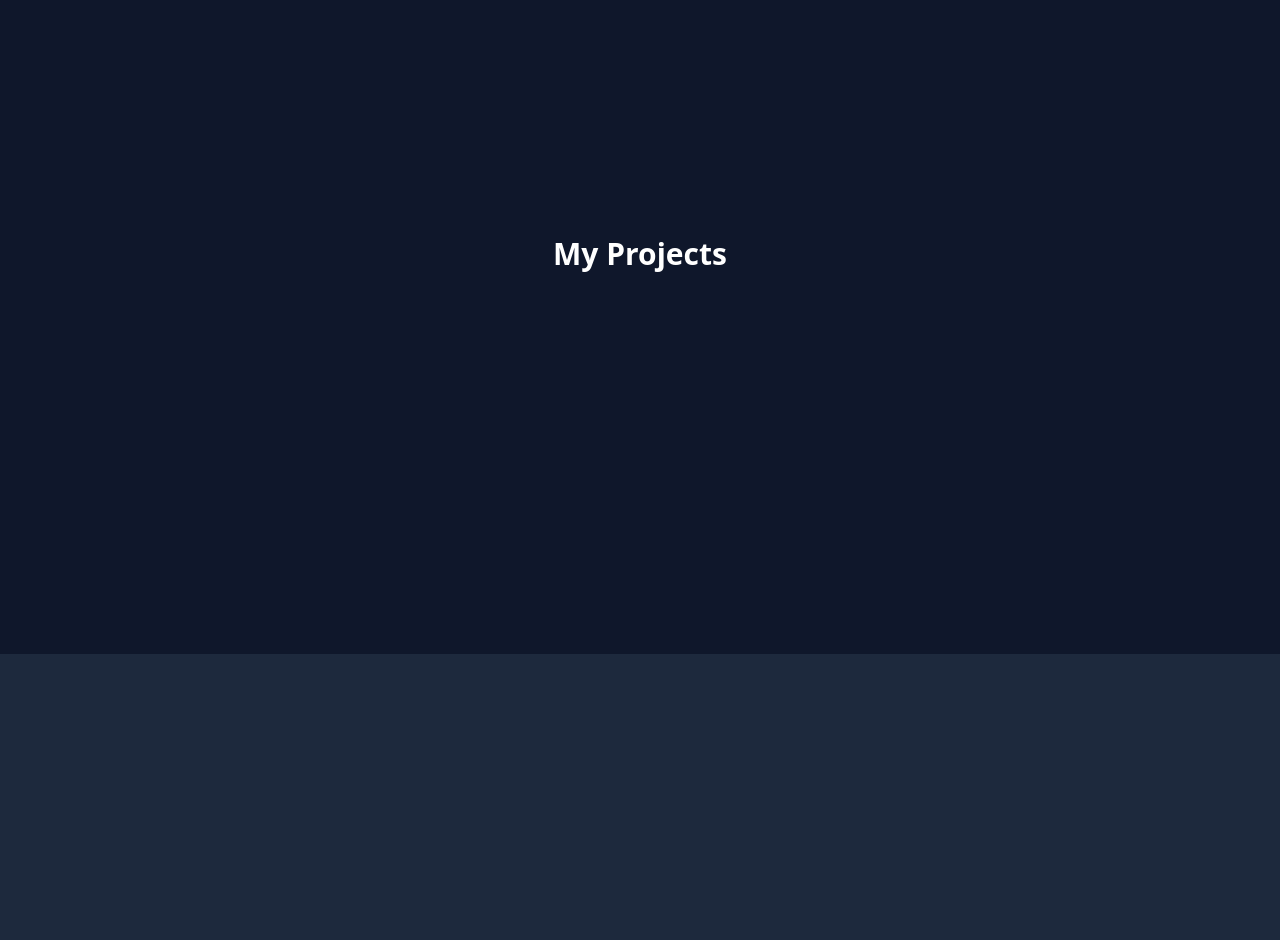
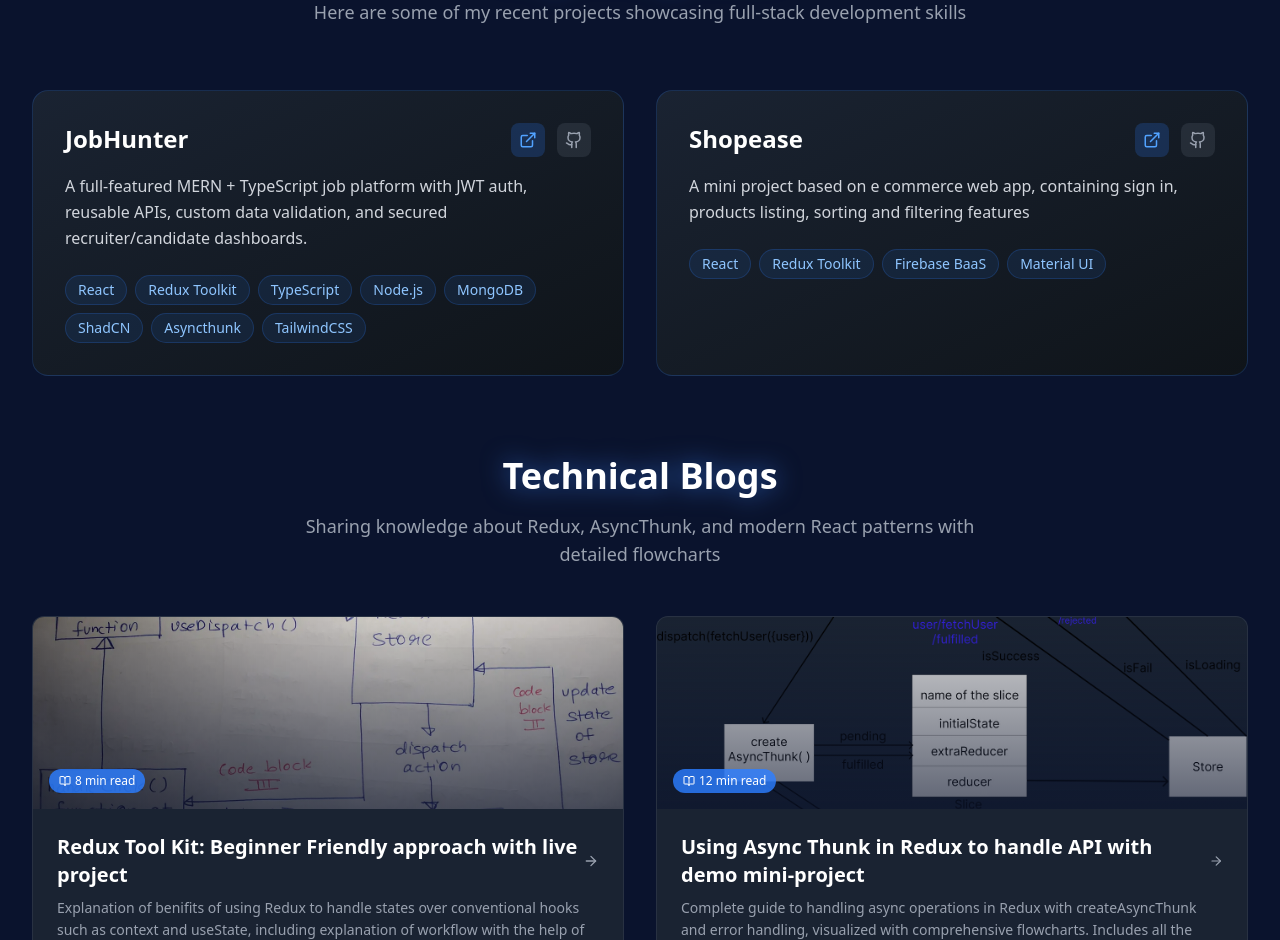
Before and after one commit to VAIBHAVMATHUR137/Portfolio, a React (Vite) app: page / in a window 1280 px wide. Shown: the part 1860-2800 px from the top of the page. Built offline with nearby package versions, Linux system fonts and the light colour scheme.

Commit message:
Finished the my projects section

```diff
--- a/src/App.tsx
+++ b/src/App.tsx
@@ -1,6 +1,7 @@
 import AboutSection from "./components/AboutSection";
 import HeroSection from "./components/HeroSection";
 import Navbar from "./components/Navbar";
+import ProjectSection from "./components/ProjectSection";
 
 function App() {
   return (
@@ -15,17 +16,18 @@
         </section>
         <section
           id="about"
-          className="bg-[#0a132d] py-20 px-4 sm:px-6 lg:px-8 text-white"
+          className="bg-slate-800 py-20 px-4 sm:px-6 lg:px-8 text-white"
         >
           <AboutSection />
         </section>
 
         <section
           id="projects"
-          className="h-screen flex items-center justify-center bg-slate-900"
+          className="min-h-screen flex items-center justify-center bg-slate-900"
         >
-          <h2 className="text-3xl font-bold text-white">My Projects</h2>
+          <ProjectSection />
         </section>
+
         <section
           id="skills"
           className="h-screen flex items-center justify-center bg-slate-800"
--- a/src/PersonalDetails.ts
+++ b/src/PersonalDetails.ts
@@ -1,5 +1,48 @@
-export const details=[
-    {name:"Vaibhav Mathur"},
-    {profession:"Full Stack developer"},
-    {summary:"Curious full-stack engineer focused on deeply understanding system workflows and applying best practices for optimized, maintainable code "}
+export const details = [
+  { name: "Vaibhav Mathur" },
+  { profession: "Full Stack developer" },
+  {
+    summary:
+      "Curious full-stack engineer focused on deeply understanding system workflows and applying best practices for optimized, maintainable code ",
+  },
 ]
+
+export const projects = [
+  {
+    title: "JobHunter",
+    description:
+      "A full-featured MERN + TypeScript job platform with JWT auth, reusable APIs, custom data validation, and secured recruiter/candidate dashboards.",
+    tech: ["React", "Redux Toolkit", "TypeScript", "Node.js", "MongoDB", "ShadCN", "Asyncthunk", "TailwindCSS"],
+    liveUrl: "https://job-hunter-git-main-vaibhav-mathurs-projects.vercel.app/",
+    codeUrl: "https://github.com/yourgithub/job-portal",
+  },
+  {
+    title: "Shopease",
+    description:
+      "A mini project based on e commerce web app, containing sign in, products listing, sorting and filtering features",
+    tech: ["React", "Redux Toolkit", "Firebase BaaS", "Material UI"],
+    liveUrl: "https://shopease-lime.vercel.app/",
+    codeUrl: "https://github.com/yourgithub/mini-projects",
+  },
+]
+
+export const blogs = [
+  {
+    title: "Redux Tool Kit: Beginner Friendly approach with live project",
+    description:
+      "Explanation of benifits of using Redux to handle states over conventional hooks such as context and useState, including explanation of workflow with the help of flowcharts",
+    readTime: "8 min read",
+    url: "https://medium.com/@vaibhavmathur128/redux-tool-kit-beginner-friendly-approach-with-live-project-80f644178b2e",
+    imageUrl: "./public/Redux.jpg",
+    tags: ["Redux", "State Management", "React", "Architecture"],
+  },
+  {
+    title: "Using Async Thunk in Redux to handle API with demo mini-project",
+    description:
+      "Complete guide to handling async operations in Redux with createAsyncThunk and error handling, visualized with comprehensive flowcharts. Includes all the corner cases in terms of scale of system.",
+    readTime: "12 min read",
+    url: "https://medium.com/@vaibhavmathur128/using-async-thunk-in-redux-to-handle-api-with-demo-mini-project-baea1da0952d",
+    imageUrl: "./public/Asyncthunk.jpg",
+    tags: ["AsyncThunk", "Redux", "API Integration", "Error Handling"],
+  },
+]
--- a/src/components/HeroSection.tsx
+++ b/src/components/HeroSection.tsx
@@ -20,8 +20,6 @@
                   loading="lazy"
                   className="w-full h-full object-cover"
                 />
-
-
               </div>
             </div>
           </div>
--- /dev/null
+++ b/src/components/ProjectSection.tsx
@@ -0,0 +1,143 @@
+"use client"
+
+import { motion } from "framer-motion"
+import { ExternalLink, Github, BookOpen, ArrowRight } from "lucide-react"
+import { projects, blogs } from "../PersonalDetails"
+
+export default function ProjectSection() {
+  return (
+    <section id="projects" className="bg-[#0a132d] py-20 px-4 sm:px-6 lg:px-8 text-white">
+      <div className="max-w-7xl mx-auto">
+        {/* Projects Section */}
+        <div className="text-center mb-16">
+          <h2 className="text-4xl sm:text-5xl font-bold mb-4 drop-shadow-[0_0_12px_rgba(59,130,246,0.6)]">
+            My Projects
+          </h2>
+          <p className="text-gray-400 text-lg max-w-2xl mx-auto">
+            Here are some of my recent projects showcasing full-stack development skills
+          </p>
+        </div>
+
+        <div className="grid lg:grid-cols-2 gap-8 mb-20">
+          {projects.map((project, index) => (
+            <motion.div
+              key={project.title}
+              initial={{ opacity: 0, y: 50 }}
+              whileInView={{ opacity: 1, y: 0 }}
+              transition={{ duration: 0.6, delay: index * 0.2 }}
+              viewport={{ once: true }}
+              className="group relative bg-gradient-to-br from-[#1a2332] to-[#0f1419] p-8 rounded-2xl border border-blue-500/20 hover:border-blue-400/40 transition-all duration-300 hover:shadow-[0_20px_40px_rgba(59,130,246,0.15)]"
+            >
+              {/* Gradient overlay */}
+              <div className="absolute inset-0 bg-gradient-to-br from-blue-500/5 to-transparent rounded-2xl opacity-0 group-hover:opacity-100 transition-opacity duration-300" />
+
+              <div className="relative z-10">
+                <div className="flex items-start justify-between mb-4">
+                  <h3 className="text-2xl font-bold text-white group-hover:text-blue-300 transition-colors">
+                    {project.title}
+                  </h3>
+                  <div className="flex gap-3">
+                    <a
+                      href={project.liveUrl}
+                      target="_blank"
+                      rel="noopener noreferrer"
+                      className="p-2 bg-blue-500/20 hover:bg-blue-500/30 rounded-lg transition-colors group/link"
+                    >
+                      <ExternalLink size={18} className="text-blue-400 group-hover/link:text-blue-300" />
+                    </a>
+                    <a
+                      href={project.codeUrl}
+                      target="_blank"
+                      rel="noopener noreferrer"
+                      className="p-2 bg-gray-500/20 hover:bg-gray-500/30 rounded-lg transition-colors group/link"
+                    >
+                      <Github size={18} className="text-gray-400 group-hover/link:text-gray-300" />
+                    </a>
+                  </div>
+                </div>
+
+                <p className="text-gray-300 text-base mb-6 leading-relaxed">{project.description}</p>
+
+                <div className="flex flex-wrap gap-2">
+                  {project.tech.map((tech) => (
+                    <span
+                      key={tech}
+                      className="px-3 py-1 bg-blue-500/10 border border-blue-500/20 text-blue-300 text-sm font-medium rounded-full hover:bg-blue-500/20 transition-colors"
+                    >
+                      {tech}
+                    </span>
+                  ))}
+                </div>
+              </div>
+            </motion.div>
+          ))}
+        </div>
+
+        {/* Blog Section */}
+        <div className="text-center mb-12">
+          <h3 className="text-3xl sm:text-4xl font-bold mb-4 drop-shadow-[0_0_12px_rgba(59,130,246,0.6)]">
+            Technical Blogs
+          </h3>
+          <p className="text-gray-400 text-lg max-w-2xl mx-auto">
+            Sharing knowledge about Redux, AsyncThunk, and modern React patterns with detailed flowcharts
+          </p>
+        </div>
+
+        <div className="grid md:grid-cols-2 gap-8">
+          {blogs.map((blog, index) => (
+            <motion.a
+              key={blog.title}
+              href={blog.url}
+              target="_blank"
+              rel="noopener noreferrer"
+              initial={{ opacity: 0, y: 30 }}
+              whileInView={{ opacity: 1, y: 0 }}
+              transition={{ duration: 0.5, delay: index * 0.1 }}
+              viewport={{ once: true }}
+              className="group block bg-[#1a2332] rounded-xl border border-gray-700/50 hover:border-blue-500/40 transition-all duration-300 hover:shadow-[0_10px_30px_rgba(59,130,246,0.1)] overflow-hidden"
+            >
+              {/* Image Section */}
+              <div className="relative h-48 w-full overflow-hidden">
+                <img
+                  src={blog.imageUrl || "https://via.placeholder.com/800x400/1a2332/3b82f6?text=Flowchart"}
+                  alt={`Flowchart for ${blog.title}`}
+                  className="w-full h-full object-cover transition-transform duration-500 group-hover:scale-105"
+                />
+                <div className="absolute inset-0 bg-gradient-to-t from-[#0a132d] to-transparent opacity-60" />
+                <div className="absolute bottom-0 left-0 p-4">
+                  <span className="inline-flex items-center gap-1 bg-blue-500/80 text-white text-xs font-medium px-2.5 py-1 rounded-full">
+                    <BookOpen size={12} />
+                    {blog.readTime}
+                  </span>
+                </div>
+              </div>
+
+              {/* Content Section */}
+              <div className="p-6">
+                <div className="flex items-center justify-between mb-2">
+                  <h4 className="text-xl font-semibold text-white group-hover:text-blue-300 transition-colors">
+                    {blog.title}
+                  </h4>
+                  <ArrowRight
+                    size={18}
+                    className="text-gray-400 group-hover:text-blue-400 group-hover:translate-x-1 transition-all"
+                  />
+                </div>
+                <p className="text-gray-400 text-sm leading-relaxed">{blog.description}</p>
+
+                {/* Tags */}
+                <div className="flex flex-wrap gap-2 mt-4">
+                  {blog.tags.map((tag) => (
+                    <span key={tag} className="px-2 py-0.5 bg-blue-500/10 text-blue-300 text-xs rounded-md">
+                      {tag}
+                    </span>
+                  ))}
+                </div>
+              </div>
+            </motion.a>
+          ))}
+        </div>
+      </div>
+    </section>
+  )
+}
```
Also changed, not shown: public/Asyncthunk.jpg (added), public/Redux.jpg (added). Lines whose indentation alone changed are shown as unchanged.
